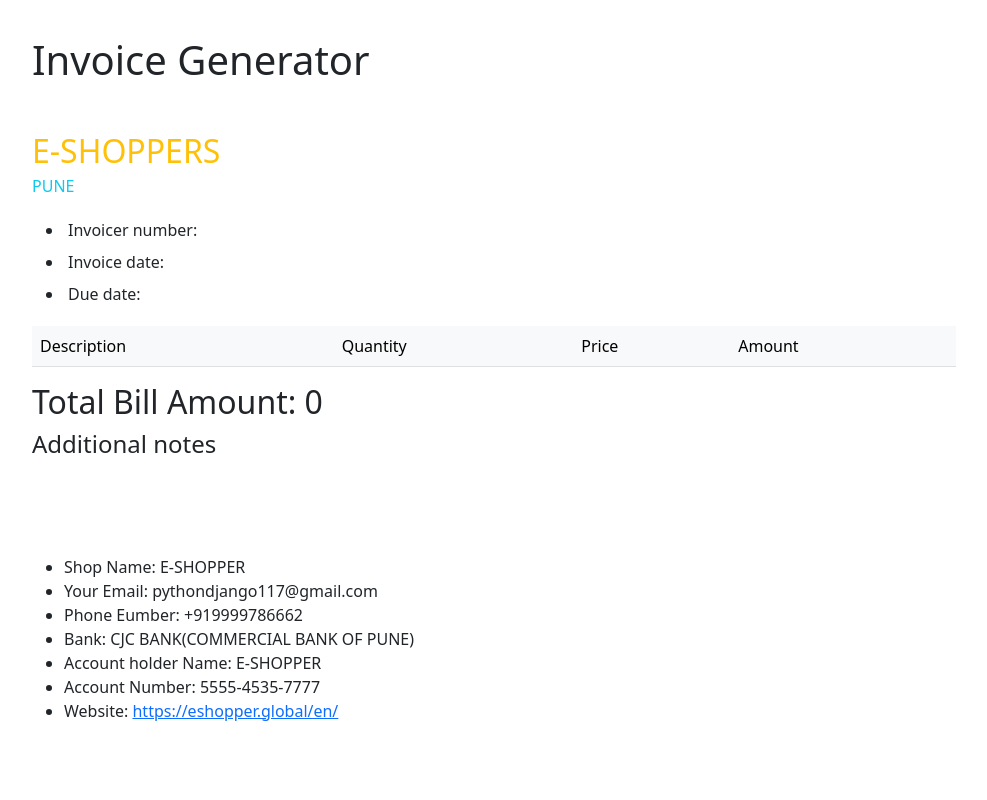
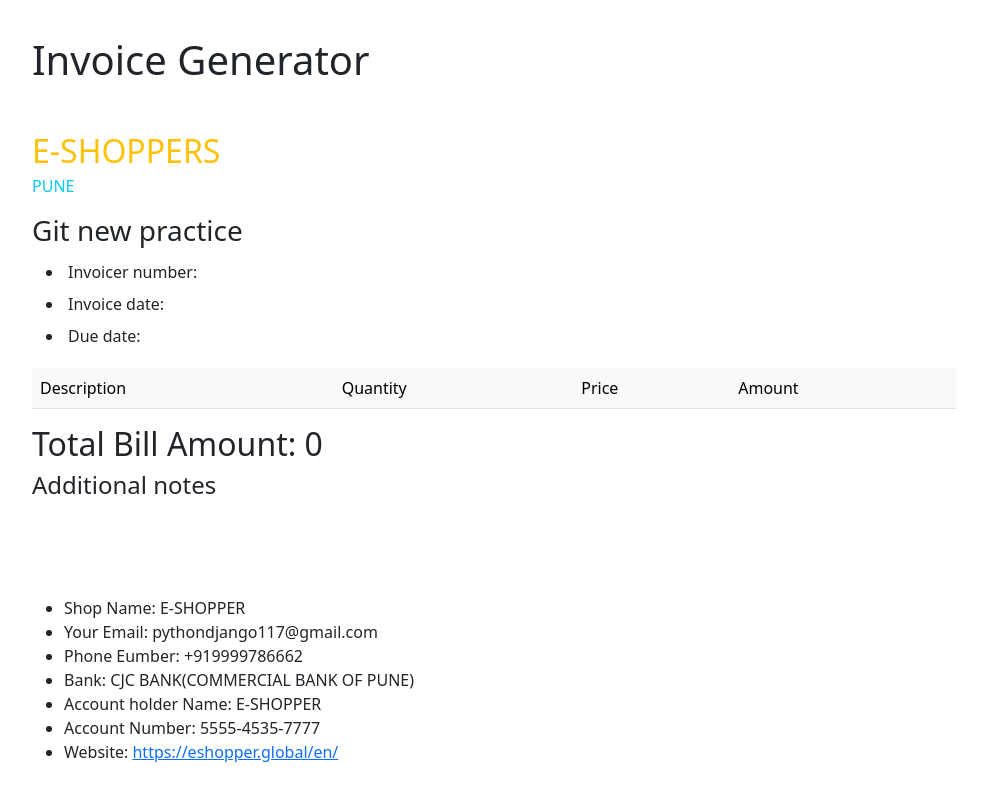
Before and after one commit to rajatpatle/E_shoppers_web, a React (Create React App) app in the folder new_crud/: page /invoice in a window 1280 px wide. Shown: the part 1359-2159 px from the top of the page, without its empty margins (146-1133 px from the left). Built offline with nearby package versions, Linux system fonts and the light colour scheme.

Commit message:
commited some changes in clientdetails

```diff
--- a/new_crud/src/AppRoutes/Invoice/ClientDetails.js
+++ b/new_crud/src/AppRoutes/Invoice/ClientDetails.js
@@ -2,8 +2,10 @@
   return (
     <>
       <section className="mt-10">
+
         <h2>{clientId}</h2>
         <p>{clientAddress}</p>
+        <h3>Git new practice</h3>
       </section>
     </>
   );
```
